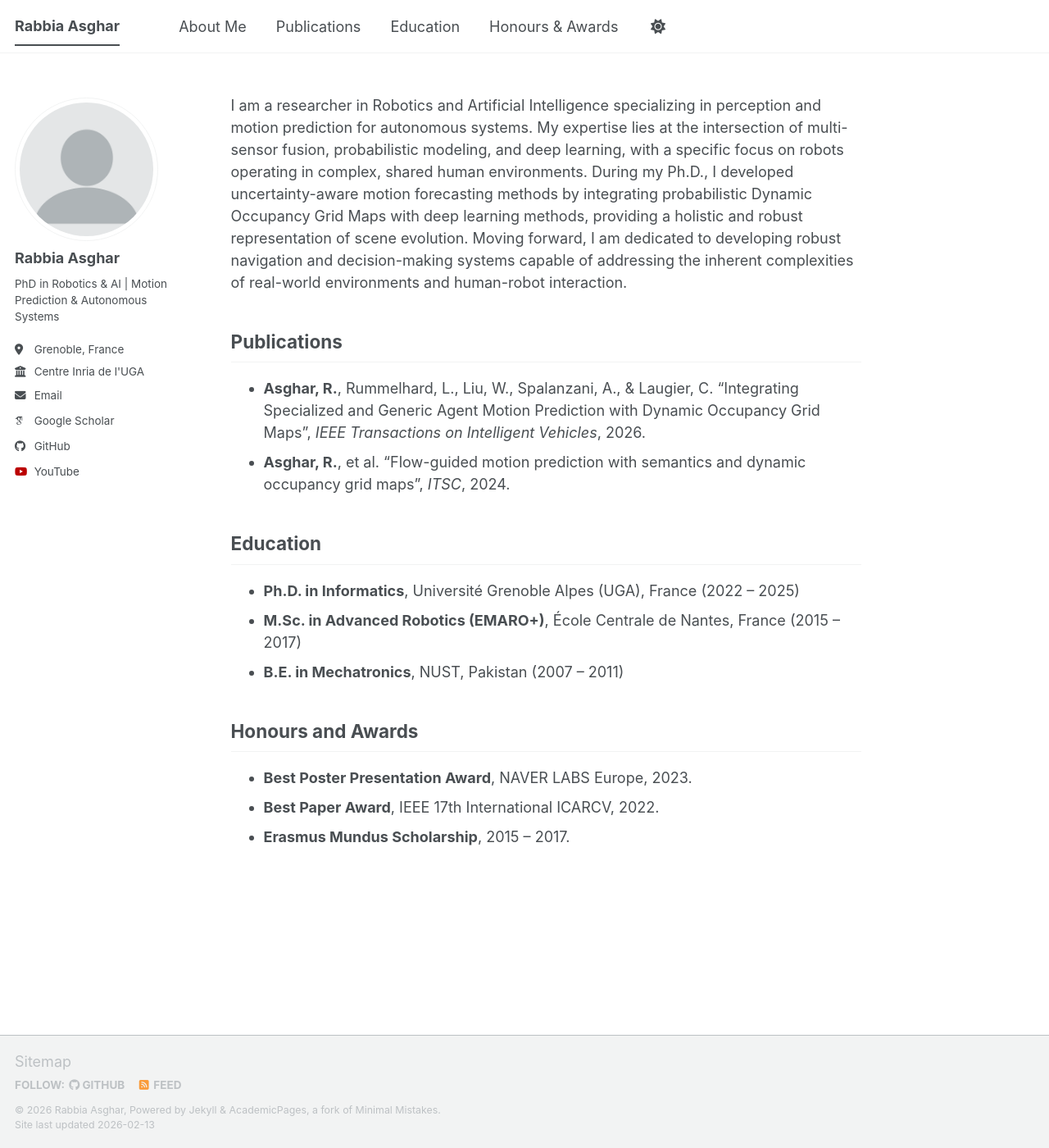
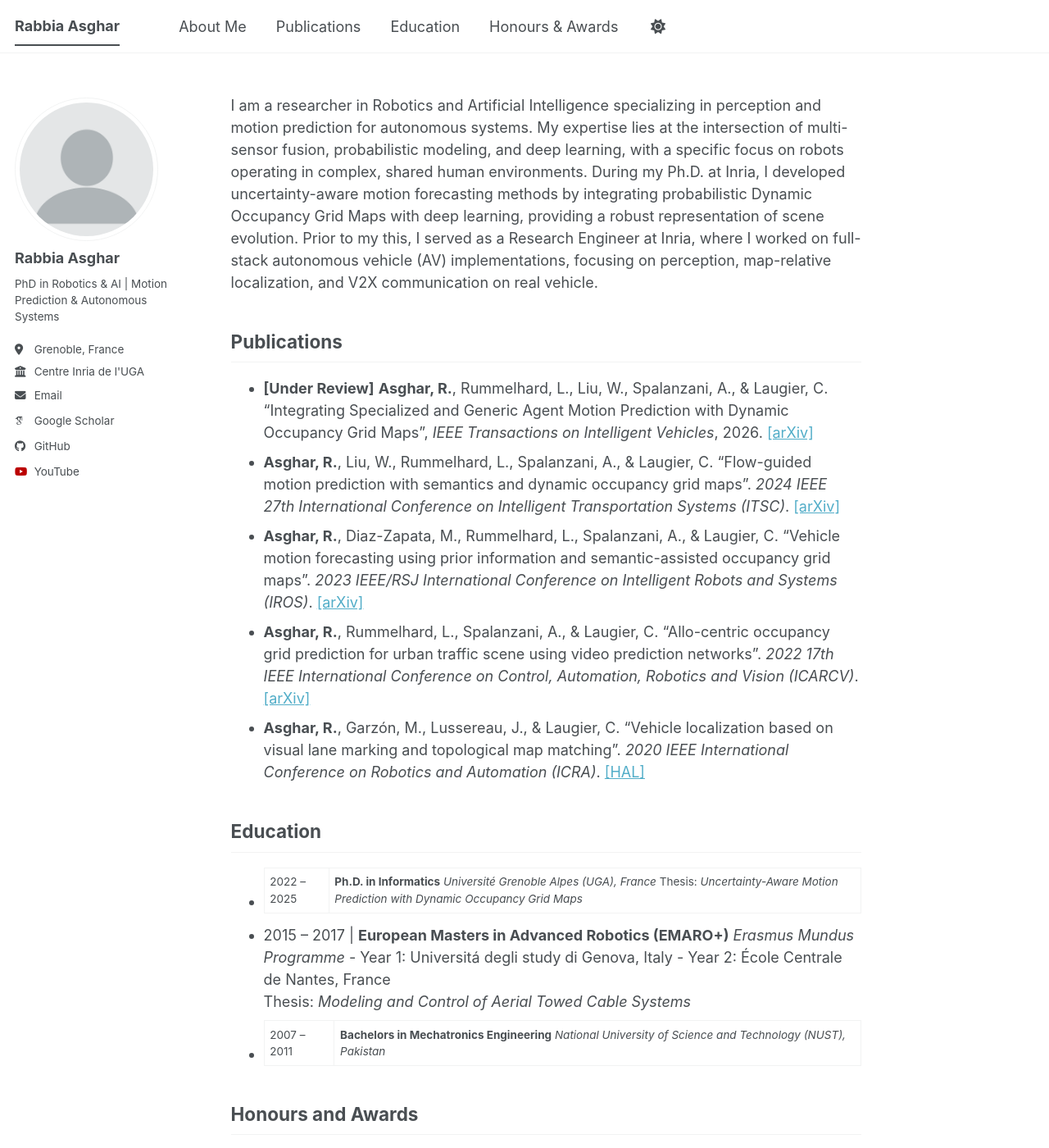
Before and after one commit to rabbia-asghar/rabbia-asghar.github.io, a Jekyll site: the page built from _pages/about.md, in a window 1280 px wide and 1400 px high. Shown: the whole window at 82% size. Built offline with Jekyll 4.4.1, drawn with Linux system fonts in a browser that asks for light colours; some web fonts are replaced; a script bundle is joined from its source files by our own code; library files that are not in the unit come from our copies; some of the changed text lies outside the part shown.

Commit message:
Revise about section with updated qualifications and awards
Updated the about section with additional details on Ph.D. and previous roles, and revised publication and education entries.

```diff
--- a/_pages/about.md
+++ b/_pages/about.md
@@ -6,21 +6,29 @@ redirect_from:
   - /about/
   - /about.html
 ---
-I am a researcher in Robotics and Artificial Intelligence specializing in perception and motion prediction for autonomous systems. My expertise lies at the intersection of multi-sensor fusion, probabilistic modeling, and deep learning, with a specific focus on robots operating in complex, shared human environments. During my Ph.D., I developed uncertainty-aware motion forecasting methods by integrating probabilistic Dynamic Occupancy Grid Maps with deep learning methods, providing a holistic and robust representation of scene evolution. Moving forward, I am dedicated to developing robust navigation and decision-making systems capable of addressing the inherent complexities of real-world environments and human-robot interaction.
+I am a researcher in Robotics and Artificial Intelligence specializing in perception and motion prediction for autonomous systems. My expertise lies at the intersection of multi-sensor fusion, probabilistic modeling, and deep learning, with a specific focus on robots operating in complex, shared human environments.
+During my Ph.D. at Inria, I developed uncertainty-aware motion forecasting methods by integrating probabilistic Dynamic Occupancy Grid Maps with deep learning, providing a robust representation of scene evolution.
+Prior to my this, I served as a Research Engineer at Inria, where I worked on full-stack autonomous vehicle (AV) implementations, focusing on perception, map-relative localization, and V2X communication on real vehicle.
+
 
 <a name="publications"></a>
 ## Publications
-* **Asghar, R.**, Rummelhard, L., Liu, W., Spalanzani, A., & Laugier, C. "Integrating Specialized and Generic Agent Motion Prediction with Dynamic Occupancy Grid Maps", *IEEE Transactions on Intelligent Vehicles*, 2026.
-* **Asghar, R.**, et al. "Flow-guided motion prediction with semantics and dynamic occupancy grid maps", *ITSC*, 2024.
+* **[Under Review]** **Asghar, R.**, Rummelhard, L., Liu, W., Spalanzani, A., & Laugier, C. "Integrating Specialized and Generic Agent Motion Prediction with Dynamic Occupancy Grid Maps", *IEEE Transactions on Intelligent Vehicles*, 2026. [[arXiv]](https://arxiv.org/abs/2602.07938)
+* **Asghar, R.**, Liu, W., Rummelhard, L., Spalanzani, A., & Laugier, C. "Flow-guided motion prediction with semantics and dynamic occupancy grid maps". *2024 IEEE 27th International Conference on Intelligent Transportation Systems (ITSC)*. [[arXiv]](https://arxiv.org/abs/2407.15675)
+* **Asghar, R.**, Diaz-Zapata, M., Rummelhard, L., Spalanzani, A., & Laugier, C. "Vehicle motion forecasting using prior information and semantic-assisted occupancy grid maps". *2023 IEEE/RSJ International Conference on Intelligent Robots and Systems (IROS)*. [[arXiv]](https://arxiv.org/abs/2308.04303)
+* **Asghar, R.**, Rummelhard, L., Spalanzani, A., & Laugier, C. "Allo-centric occupancy grid prediction for urban traffic scene using video prediction networks". *2022 17th IEEE International Conference on Control, Automation, Robotics and Vision (ICARCV)*. [[arXiv]](https://arxiv.org/abs/2301.04454)
+* **Asghar, R.**, Garzón, M., Lussereau, J., & Laugier, C. "Vehicle localization based on visual lane marking and topological map matching". *2020 IEEE International Conference on Robotics and Automation (ICRA)*. [[HAL]](https://hal.science/hal-03043594/)
 
 <a name="education"></a>
 ## Education
-* **Ph.D. in Informatics**, Université Grenoble Alpes (UGA), France (2022 – 2025)
-* **M.Sc. in Advanced Robotics (EMARO+)**, École Centrale de Nantes, France (2015 – 2017)
-* **B.E. in Mechatronics**, NUST, Pakistan (2007 – 2011)
+* 2022 – 2025 | **Ph.D. in Informatics** *Université Grenoble Alpes (UGA), France* Thesis: *Uncertainty-Aware Motion Prediction with Dynamic Occupancy Grid Maps*
+* 2015 – 2017 | **European Masters in Advanced Robotics (EMARO+)** *Erasmus Mundus Programme* - Year 1: Universitá degli study di Genova, Italy - Year 2: École Centrale de Nantes, France
+  Thesis: *Modeling and Control of Aerial Towed Cable Systems*
+* 2007 – 2011 | **Bachelors in Mechatronics Engineering** *National University of Science and Technology (NUST), Pakistan*
 
 <a name="awards"></a>
 ## Honours and Awards
-* **Best Poster Presentation Award**, NAVER LABS Europe, 2023.
-* **Best Paper Award**, IEEE 17th International ICARCV, 2022.
-* **Erasmus Mundus Scholarship**, 2015 – 2017.
+* Nov 2023 | **Best Poster Presentation Award** 3rd International Workshop on AI for Robotics at NAVER LABS Europe.
+* Nov 2022 | **Best Paper Award** IEEE 17th International Conference on Control, Automation, Robotics and Vision (ICARCV).
+* 2015 – 2017 | **Erasmus Mundus Scholarship** Full  scholarship for EMARO+ Master studies.
+* Aug 2011 | **Gold Medal** Received for acquiring the highest CGPA.
```
